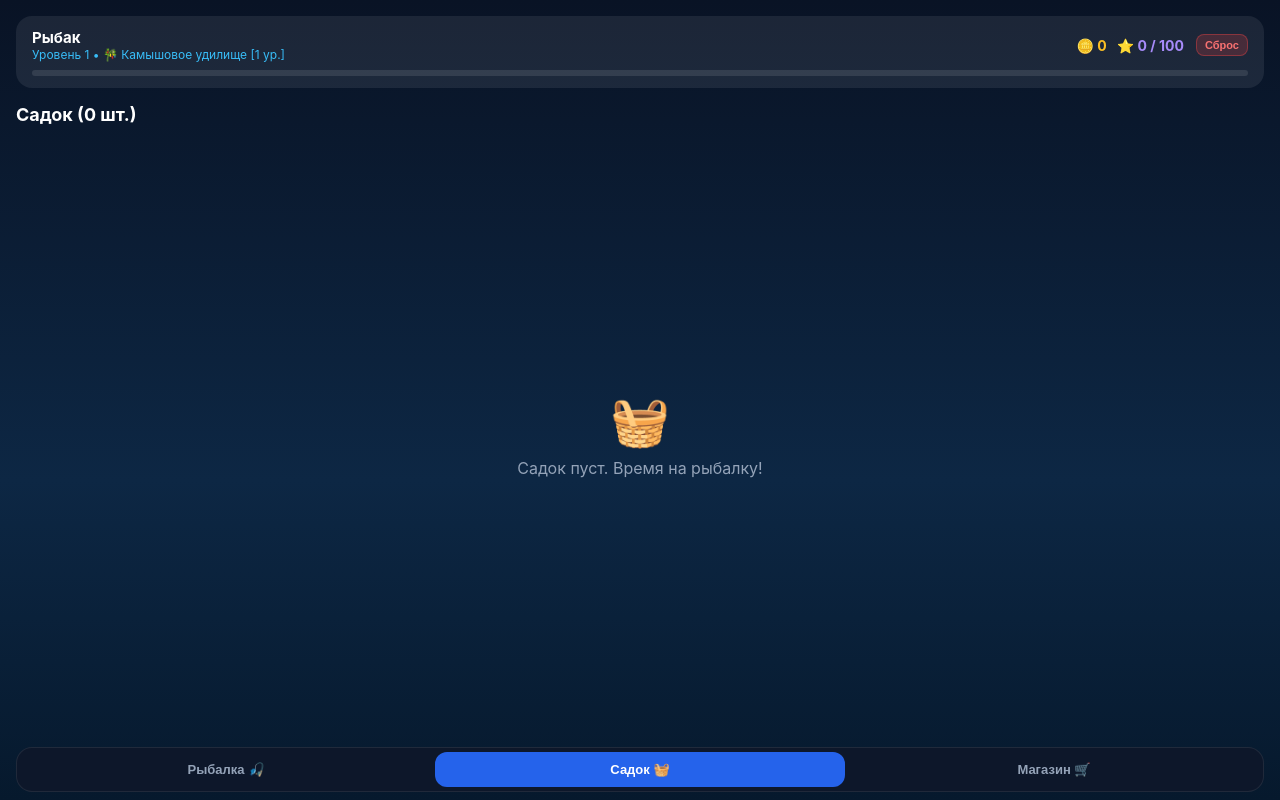
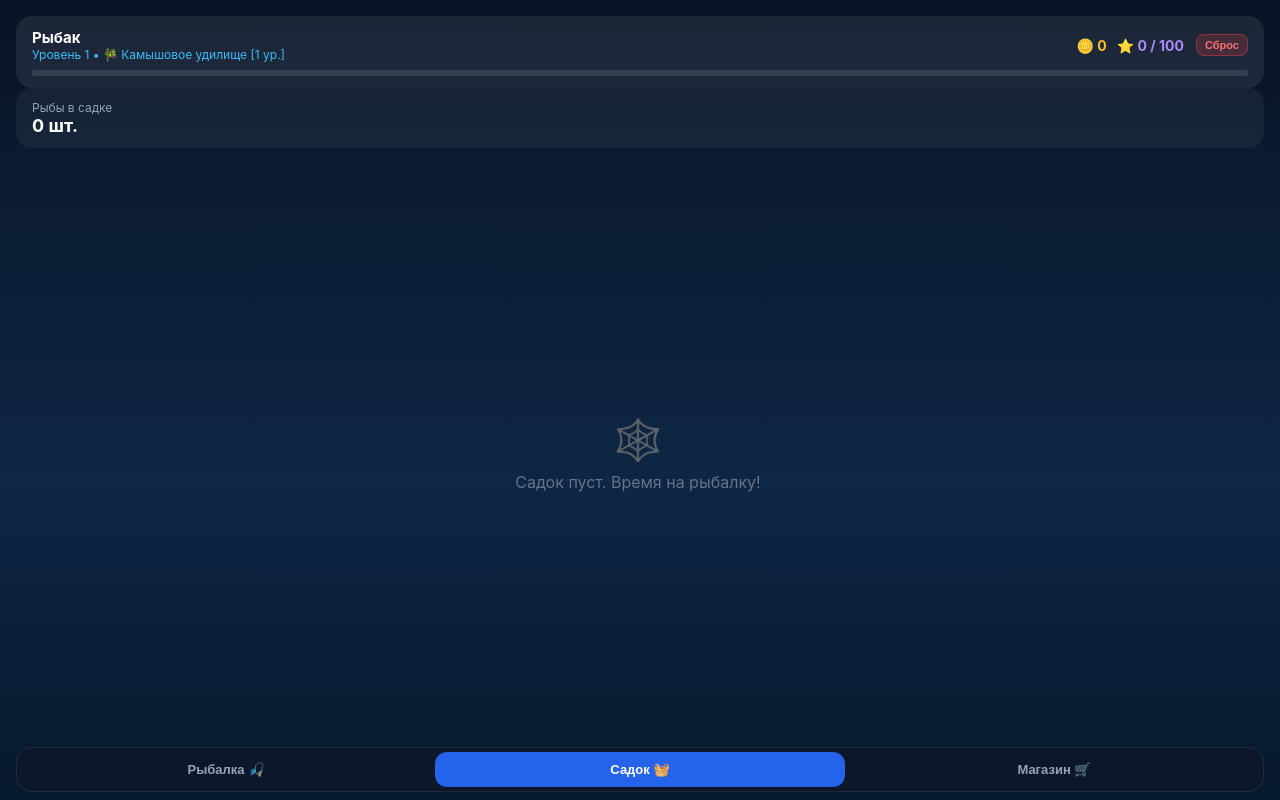
Before and after one commit to tourist217/fishing-game, a React (Vite) app: page / in a window 1280 px wide. Both pictures are taken after a click on the button "Садок 🧺". Built offline with nearby package versions, Linux system fonts and the light colour scheme.

Commit message:
fix: resolve basePricePerKg type error and fix sellAllFish state updates

```diff
--- a/src/components/InventoryScreen.tsx
+++ b/src/components/InventoryScreen.tsx
@@ -1,28 +1,28 @@
 import type { Fish } from '../fishData';
 
 export interface CaughtFishItem {
-  uid: string;
   fish: Fish;
   weight: number;
   price: number;
   exp: number;
+  uid: string;
   caughtAt: number;
 }
 
 interface InventoryScreenProps {
   inventory: CaughtFishItem[];
+  getRarityLabel: (rarity: string) => { text: string; color: string };
   onSellFish: (uid: string, price: number) => void;
   onSellAll: () => void;
-  getRarityLabel: (rarity: string) => { text: string; color: string };
 }
 
 export const InventoryScreen = ({
   inventory,
+  getRarityLabel,
   onSellFish,
   onSellAll,
-  getRarityLabel,
 }: InventoryScreenProps) => {
-  const totalValue = inventory.reduce((sum, item) => sum + item.price, 0);
+  const totalValue = inventory.reduce((sum, item) => sum + (Number(item.price) || 1), 0);
 
   return (
     <div
@@ -30,81 +30,140 @@ export const InventoryScreen = ({
         flex: 1,
         display: 'flex',
         flexDirection: 'column',
+        gap: '12px',
         overflow: 'hidden',
-        margin: '16px 0',
       }}
     >
-      <div style={{ display: 'flex', justifyContent: 'space-between', alignItems: 'center', marginBottom: '12px' }}>
-        <h2 style={{ fontSize: '18px', fontWeight: 'bold' }}>
-          Садок ({inventory.length} шт.)
-        </h2>
+      <div
+        style={{
+          display: 'flex',
+          justifyContent: 'space-between',
+          alignItems: 'center',
+          background: 'rgba(255, 255, 255, 0.05)',
+          padding: '12px 16px',
+          borderRadius: '16px',
+        }}
+      >
+        <div>
+          <div style={{ fontSize: '12px', color: '#94a3b8' }}>Рыбы в садке</div>
+          <div style={{ fontSize: '18px', fontWeight: 'bold', color: '#fff' }}>
+            {inventory.length} шт.
+          </div>
+        </div>
+
         {inventory.length > 0 && (
           <button
             onClick={onSellAll}
             style={{
-              background: '#10b981',
+              background: 'linear-gradient(135deg, #10b981, #059669)',
               border: 'none',
+              borderRadius: '12px',
+              padding: '10px 16px',
               color: '#fff',
-              borderRadius: '10px',
-              padding: '8px 14px',
               fontWeight: 'bold',
               fontSize: '13px',
               cursor: 'pointer',
+              boxShadow: '0 4px 12px rgba(16, 185, 129, 0.3)',
             }}
           >
-            Продать всё (+{totalValue} 🪙)
+            Продать всё за {totalValue} 🪙
           </button>
         )}
       </div>
 
+      <div
+        style={{
+          flex: 1,
+          overflowY: 'auto',
+          display: 'flex',
+          flexDirection: 'column',
+          gap: '8px',
+          paddingRight: '4px',
+        }}
+      >
         {inventory.length === 0 ? (
-        <div style={{ flex: 1, display: 'flex', flexDirection: 'column', alignItems: 'center', justifyContent: 'center', color: '#94a3b8' }}>
-          <div style={{ fontSize: '48px', marginBottom: '8px' }}>🧺</div>
-          <div>Садок пуст. Время на рыбалку!</div>
+          <div
+            style={{
+              flex: 1,
+              display: 'flex',
+              flexDirection: 'column',
+              justifyContent: 'center',
+              alignItems: 'center',
+              color: '#64748b',
+              gap: '8px',
+            }}
+          >
+            <span style={{ fontSize: '40px' }}>🕸️</span>
+            <span>Садок пуст. Время на рыбалку!</span>
           </div>
         ) : (
-        <div style={{ flex: 1, overflowY: 'auto', display: 'flex', flexDirection: 'column', gap: '8px', paddingRight: '4px' }}>
-          {inventory.map((item) => (
+          inventory.map((item, index) => {
+            const itemPrice = Number(item.price) || 1;
+            const itemUid = item.uid || `fish_${index}`;
+            const rarity = getRarityLabel(item.fish.rarity);
+
+            return (
               <div
-              key={item.uid}
+                key={itemUid}
                 style={{
-                display: 'flex',
-                alignItems: 'center',
-                justifyContent: 'space-between',
                   background: 'rgba(255, 255, 255, 0.05)',
+                  border: '1px solid rgba(255, 255, 255, 0.08)',
                   borderRadius: '14px',
                   padding: '10px 14px',
-                border: '1px solid rgba(255, 255, 255, 0.08)',
+                  display: 'flex',
+                  justifyContent: 'space-between',
+                  alignItems: 'center',
                 }}
               >
                 <div style={{ display: 'flex', alignItems: 'center', gap: '12px' }}>
-                <div style={{ fontSize: '32px' }}>{item.fish.icon}</div>
+                  <div style={{ fontSize: '28px' }}>{item.fish.icon}</div>
                   <div>
-                  <div style={{ fontWeight: 'bold', fontSize: '15px' }}>{item.fish.name}</div>
-                  <div style={{ fontSize: '12px', color: '#94a3b8' }}>
-                    {item.weight} кг • <span style={{ color: getRarityLabel(item.fish.rarity).color }}>{getRarityLabel(item.fish.rarity).text}</span>
+                    <div style={{ display: 'flex', alignItems: 'center', gap: '6px' }}>
+                      <span style={{ fontWeight: 'bold', fontSize: '14px', color: '#fff' }}>
+                        {item.fish.name}
+                      </span>
+                      <span
+                        style={{
+                          fontSize: '9px',
+                          fontWeight: 'bold',
+                          color: rarity.color,
+                          border: `1px solid ${rarity.color}40`,
+                          padding: '1px 5px',
+                          borderRadius: '4px',
+                        }}
+                      >
+                        {rarity.text}
+                      </span>
+                    </div>
+                    <div style={{ fontSize: '12px', color: '#94a3b8', marginTop: '2px' }}>
+                      Вес: <span style={{ color: '#38bdf8' }}>{item.weight} кг</span> • +{item.exp} XP
                     </div>
                   </div>
                 </div>
+
                 <button
-                onClick={() => onSellFish(item.uid, item.price)}
+                  onClick={() => onSellFish(itemUid, itemPrice)}
                   style={{
-                  background: 'rgba(251, 191, 36, 0.15)',
-                  border: '1px solid rgba(251, 191, 36, 0.3)',
+                    background: 'rgba(255, 255, 255, 0.1)',
+                    border: '1px solid rgba(255, 255, 255, 0.15)',
+                    borderRadius: '10px',
+                    padding: '8px 12px',
                     color: '#fbbf24',
-                  borderRadius: '8px',
-                  padding: '6px 12px',
                     fontWeight: 'bold',
                     fontSize: '13px',
                     cursor: 'pointer',
+                    display: 'flex',
+                    alignItems: 'center',
+                    gap: '4px',
                   }}
                 >
-                +{item.price} 🪙
+                  +{itemPrice} 🪙
                 </button>
               </div>
-          ))}
+            );
+          })
+        )}
       </div>
-      )}
     </div>
   );
 };
--- a/src/hooks/usePlayerState.ts
+++ b/src/hooks/usePlayerState.ts
@@ -5,20 +5,30 @@ export function usePlayerState() {
   const [userName, setUserName] = useState<string>('Рыбак');
   const [coins, setCoins] = useState<number>(() => {
     const val = localStorage.getItem('fg_coins');
-    return val ? Math.max(0, Number(val)) : 0;
+    const parsed = Number(val);
+    return !isNaN(parsed) && parsed >= 0 ? parsed : 0;
   });
   const [exp, setExp] = useState<number>(() => {
     const val = localStorage.getItem('fg_exp');
-    return val ? Math.max(0, Number(val)) : 0;
+    const parsed = Number(val);
+    return !isNaN(parsed) && parsed >= 0 ? parsed : 0;
   });
   const [level, setLevel] = useState<number>(() => {
     const val = localStorage.getItem('fg_level');
-    return val ? Math.max(1, Number(val)) : 1;
+    const parsed = Number(val);
+    return !isNaN(parsed) && parsed >= 1 ? parsed : 1;
   });
   const [inventory, setInventory] = useState<CaughtFishItem[]>(() => {
     try {
       const saved = localStorage.getItem('fg_inventory');
-      return saved ? JSON.parse(saved) : [];
+      if (!saved) return [];
+      const parsed = JSON.parse(saved);
+      if (!Array.isArray(parsed)) return [];
+      return parsed.map((item: any, idx: number) => ({
+        ...item,
+        uid: item.uid || `fish_${Date.now()}_${idx}`,
+        price: Number(item.price) > 0 ? Number(item.price) : 5,
+      }));
     } catch {
       return [];
     }
@@ -26,7 +36,7 @@ export function usePlayerState() {
 
   const expToNextLevel = level * 100;
 
-  // Инициализация Telegram
+  // Инициализация Telegram данных
   useEffect(() => {
     const tg = (window as any).Telegram?.WebApp;
     if (tg) {
@@ -55,12 +65,19 @@ export function usePlayerState() {
     localStorage.setItem('fg_inventory', JSON.stringify(inventory));
   }, [inventory]);
 
-  // Добавление пойманной рыбы и опыта
+  // Добавление пойманной рыбы
   const addCaughtFish = useCallback((fish: CaughtFishItem, gainedExp: number) => {
-    setInventory((prev) => [fish, ...prev]);
+    const safeFish: CaughtFishItem = {
+      ...fish,
+      uid: fish.uid || Math.random().toString(36).substring(2, 9),
+      price: Number(fish.price) > 0 ? Number(fish.price) : 5,
+      caughtAt: fish.caughtAt || Date.now(),
+    };
+
+    setInventory((prev) => [safeFish, ...prev]);
 
     setExp((prev) => {
-      const nextExp = prev + gainedExp;
+      const nextExp = prev + (gainedExp || 10);
       if (nextExp >= expToNextLevel) {
         setLevel((lvl) => lvl + 1);
         return nextExp - expToNextLevel;
@@ -70,26 +87,30 @@ export function usePlayerState() {
   }, [expToNextLevel]);
 
   // Продажа одной рыбы
-  const sellFish = useCallback((uid: string, price: number) => {
-    if (price <= 0) return;
-    setCoins((prevCoins) => prevCoins + price);
+  const sellFish = useCallback((uid: string, fallbackPrice?: number) => {
+    const targetItem = inventory.find((item) => item.uid === uid);
+    const amountToCredit = targetItem
+      ? (Number(targetItem.price) || Number(fallbackPrice) || 1)
+      : (Number(fallbackPrice) || 1);
+
+    setCoins((prevCoins) => prevCoins + amountToCredit);
     setInventory((prevInv) => prevInv.filter((item) => item.uid !== uid));
-  }, []);
+  }, [inventory]);
 
-  // Продажа всего садка
+  // Продажа всего садка (прямой расчёт без сайд-эффектов в апдейтере)
   const sellAllFish = useCallback((): number => {
-    // Вычисляем точную сумму прямо из текущего массива
-    let earned = 0;
-    setInventory((prevInv) => {
-      earned = prevInv.reduce((sum, item) => sum + (item.price || 0), 0);
-      return [];
-    });
+    if (inventory.length === 0) return 0;
 
-    if (earned > 0) {
-      setCoins((prevCoins) => prevCoins + earned);
-    }
-    return earned;
-  }, []);
+    const totalEarned = inventory.reduce(
+      (sum, item) => sum + (Number(item.price) || 1),
+      0
+    );
+
+    setCoins((prevCoins) => prevCoins + totalEarned);
+    setInventory([]);
+
+    return totalEarned;
+  }, [inventory]);
 
   // Списание монет
   const spendCoins = useCallback((amount: number): boolean => {
@@ -104,7 +125,7 @@ export function usePlayerState() {
     return success;
   }, []);
 
-  // Прямое начисление
+  // Прямое начисление монет
   const addCoins = useCallback((amount: number) => {
     if (amount > 0) {
       setCoins((prev) => prev + amount);
```
Also changed, not shown: src/hooks/useFishingSimulation.ts (+24 -18 lines). Lines whose indentation alone changed are shown as unchanged.
